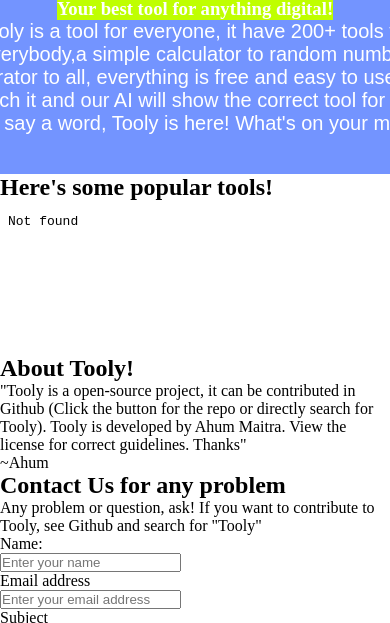
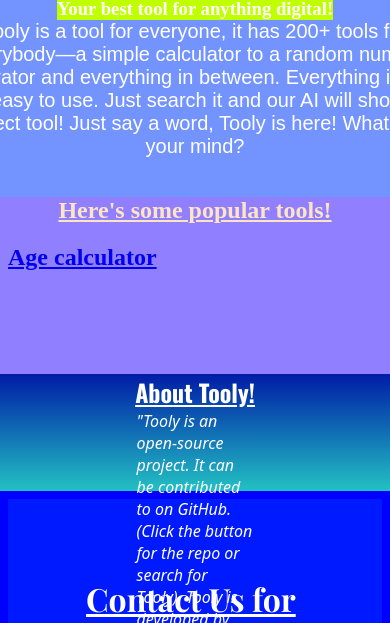
Before and after one commit to TheAhumMaitra/Tooly, a plain HTML site: page index.html in a window 390 px wide. Shown: the part 221-844 px from the top of the page. Drawn offline with nearby package versions, Linux system fonts and the light colour scheme; a web font is replaced by a local one.

Commit message:
Disgned nd added first toolo: age calculator, withe rrors

```diff
--- /dev/null
+++ b/featured.html
@@ -0,0 +1,11 @@
+<!DOCTYPE html>
+<html lang="en">
+<head>
+    <meta charset="UTF-8">
+    <meta name="viewport" content="width=device-width, initial-scale=1.0">
+    <title>Document</title>
+</head>
+<body>
+    <h2><a href="age_calculator.html">Age calculator</a></h2>
+</body>
+</html>
--- a/index.html
+++ b/index.html
@@ -6,9 +6,12 @@
     <title>Home | Tooly, your best tool for everything digital!</title>
     <link rel="stylesheet" href="styles.css" />
     <!-- fonts -->
-    <link rel="preconnect" href="https://fonts.googleapis.com">
-    <link rel="preconnect" href="https://fonts.gstatic.com" crossorigin>
-    <link href="https://fonts.googleapis.com/css2?family=Cal+Sans&family=Coral+Pixels&family=Oswald:wght@200..700&family=Tagesschrift&display=swap" rel="stylesheet">
+    <link rel="preconnect" href="https://fonts.googleapis.com" />
+    <link rel="preconnect" href="https://fonts.gstatic.com" crossorigin />
+    <link
+      href="https://fonts.googleapis.com/css2?family=Cal+Sans&family=Coral+Pixels&family=Oswald:wght@200..700&family=Playfair+Display:ital,wght@0,400..900;1,400..900&family=Playwrite+DK+Loopet:wght@100..400&family=Tagesschrift&display=swap"
+      rel="stylesheet"
+    />
   </head>
   <body>
     <nav>
@@ -26,37 +29,49 @@
         <li><a target="_blank" href="#contact">Contact us</a></li>
       </ul>
     </nav>
-    <input type="search" name="search" id="search" placeholder="What's on your mind?">
+
+    <input
+      type="search"
+      name="search"
+      id="search"
+      placeholder="What's on your mind?"
+    />
+
     <div id="welcome">
       <h2>Welcome to Tooly!</h2>
       <h3>Your best tool for anything digital!</h3>
       <p>
-        Tooly is a tool for everyone, it have 200+ tools for everybody,a simple
-        calculator to random number generator to all, everything is free and
-        easy to use, just search it and our AI will show the correct tool for
-        that! Just say a word, Tooly is here! What's on your mind?
+        Tooly is a tool for everyone, it has 200+ tools for everybody—a simple
+        calculator to a random number generator and everything in between.
+        Everything is free and easy to use. Just search it and our AI will show
+        the correct tool! Just say a word, Tooly is here! What's on your mind?
       </p>
     </div>
+
     <div id="featured">
       <h2>Here's some popular tools!</h2>
-      <iframe src="featured.html" frameborder="0"></iframe>
+      <iframe src="featured.html" frameborder="0"
+        >add tools here.....error 404</iframe
+      >
     </div>
+
     <div id="about">
       <h2>About Tooly!</h2>
       <p>
-        "Tooly is a open-source project, it can be contributed in Github (Click
-        the button for the repo or directly search for Tooly). Tooly is
-        developed by Ahum Maitra. View the license for correct guidelines.
-        Thanks"
+        "Tooly is an open-source project. It can be contributed to on GitHub.
+        (Click the button for the repo or search for Tooly). Tooly is developed
+        by Ahum Maitra. View the license for correct guidelines. Thanks"
       </p>
       <p id="quote">~Ahum</p>
     </div>
+
     <div id="contact">
       <h2>Contact Us for any problem</h2>
       <p>
-        Any problem or question, ask! If you want to contribute to Tooly, see
-        Github and search for "Tooly"
+        Any problem or question? Ask! If you want to contribute to Tooly, see
+        GitHub and search for "Tooly"
       </p>
+      <div class="things">
         <form action="" method="post">
           <p>Name:</p>
           <input
@@ -90,7 +105,13 @@
             placeholder="Enter your message"
             required
           />
+          <br />
+
+          <br />
+
+          <button type="submit">Submit</button>
         </form>
+      </div>
     </div>
   </body>
 </html>
--- a/styles.css
+++ b/styles.css
@@ -76,3 +76,92 @@ nav a:hover{
   width: 500px;
   text-align: center;
 }
+#featured{
+  width: 100%;
+  height: fit-content;
+  background-color: rgb(144, 127, 255);
+  display: flex;
+  flex-direction: column;
+  justify-content: center;
+  align-items: center;
+  color: bisque;
+  text-decoration: underline;
+}
+#featured iframe{
+  width: 100%;
+  height: fit-content;
+}
+#about{
+  width: auto;
+  height: clamp(20vw,30vw,40vw);
+  display:flex;
+  flex-direction: column;
+  justify-content: space-around;
+  align-items: center;
+  background: #22C1C3;
+background: linear-gradient(0deg, rgba(34, 193, 195, 1) 0%, rgba(0, 28, 166, 1) 100%);
+color: white;
+}
+#about h2{
+  font-family: "Oswald";
+  text-decoration: underline;
+  font-size: 1.5rem;
+}
+#about p{
+  width: clamp(20vw,30vw,80vw);
+  font-family: "Tagesschrift", system-ui;
+  font-style: italic;
+  font-weight: medium;
+  font-size: medium;
+}
+#quote{
+  font-family: "Playwrite DK Loopet";
+  text-align: center;
+  font-size: larger;
+}
+#contact {
+width: auto;
+border: 8px solid blue;
+height: clamp(auto,auto,auto);
+background-color: #001aff;
+padding: 20%;
+display: flex;
+flex-direction: column;
+justify-content: space-around;
+align-items: center;
+color: white;
+}
+#contact h2{
+  text-decoration: underline;
+  font-size: xx-large;
+  font-family: "Playfair Display", serif;
+  font-weight: bold;
+  font-style: normal;
+}
+#contact p{
+  font-family: Cambria, Cochin, Georgia, Times, 'Times New Roman', serif;
+  font-weight: bold;
+  font-style: italic;
+}
+#contact input{
+  font-family: Georgia, 'Times New Roman', Times, serif;
+  font-weight: bold;
+  padding: 4%;
+}
+.things{
+  margin-top: 50px;
+ scale: 1.3;
+}
+.things button{
+  margin: 5px;
+  background-color: darkslateblue;
+  cursor: pointer;
+  padding: 5px;
+  color: white;
+  font-family: 'Segoe UI', Tahoma, Geneva, Verdana, sans-serif;
+  font-weight: bolder;
+}
+iframe{
+  width: 100%;
+  height: 100vh;
+}
```
Also changed, not shown: age_calculator.html (added, +35 -0 lines), script.js (added), 1 other file. Lines whose indentation alone changed are shown as unchanged.
